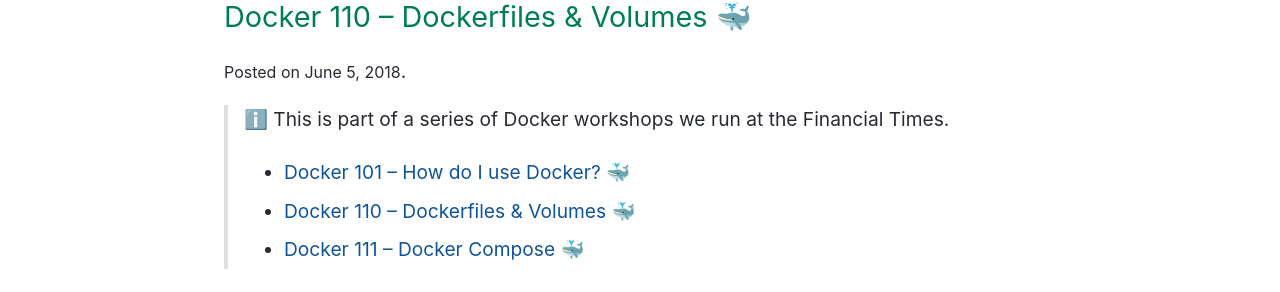
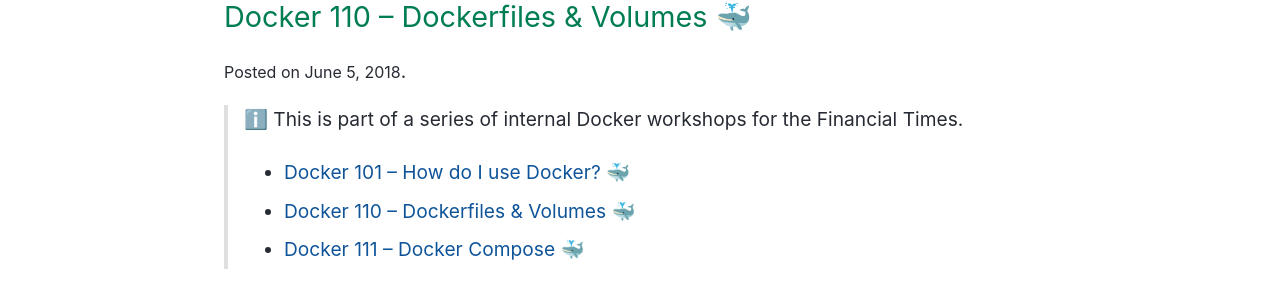
Before and after one commit to sjparkinson/uncomplicated.systems, a Jekyll site: the page built from _posts/2018-06-05-docker-0110-dockerfiles-and-volumes.md, in a window 1280 px wide and 900 px high. Shown: the part 343-635 px from the top of the window. Built offline with Jekyll 4.4.1, drawn with Linux system fonts in a browser that asks for light colours.

Commit message:
Update 2018-06-05-docker-0110-dockerfiles-and-volumes.md

```diff
--- a/_posts/2018-06-05-docker-0110-dockerfiles-and-volumes.md
+++ b/_posts/2018-06-05-docker-0110-dockerfiles-and-volumes.md
@@ -4,7 +4,7 @@
 title: "Docker 110 – Dockerfiles & Volumes \U0001F433"
 ---
 
-> ℹ️ This is part of a series of Docker workshops we run at the Financial Times.
+> ℹ️ This is part of a series of internal Docker workshops for the Financial Times.
 >
 > * [Docker 101 – How do I use Docker? 🐳](https://uncomplicated.systems/2018/05/23/docker-101.html)
 > * [Docker 110 – Dockerfiles & Volumes 🐳](https://uncomplicated.systems/2018/06/05/docker-0110-dockerfiles-and-volumes.html)
```
